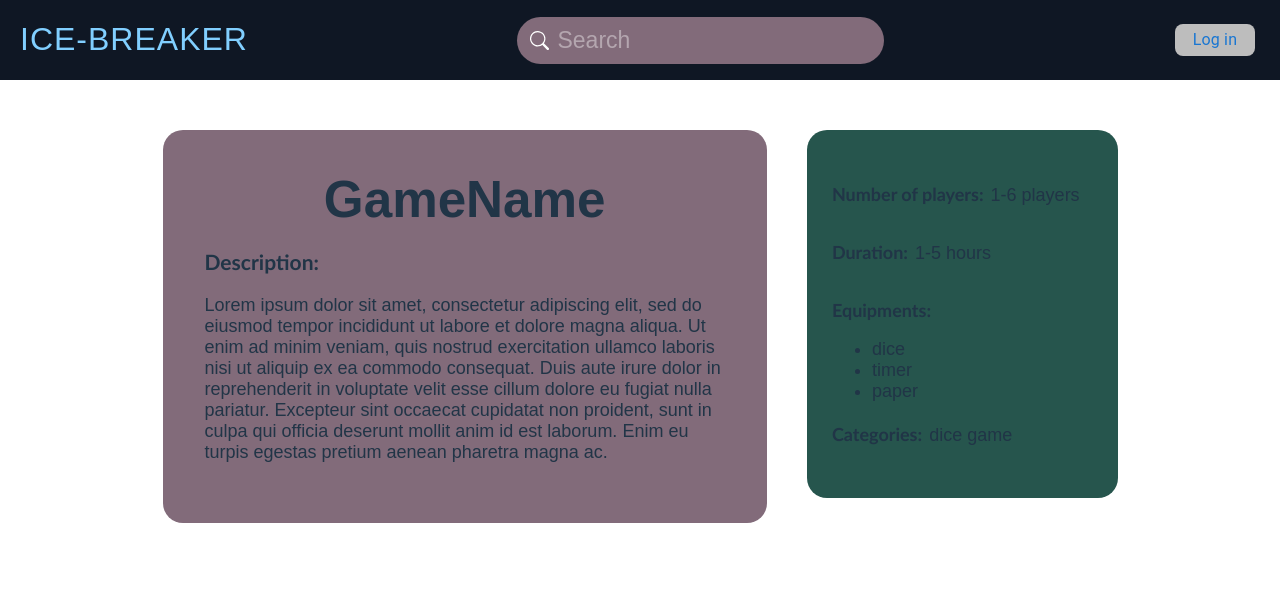
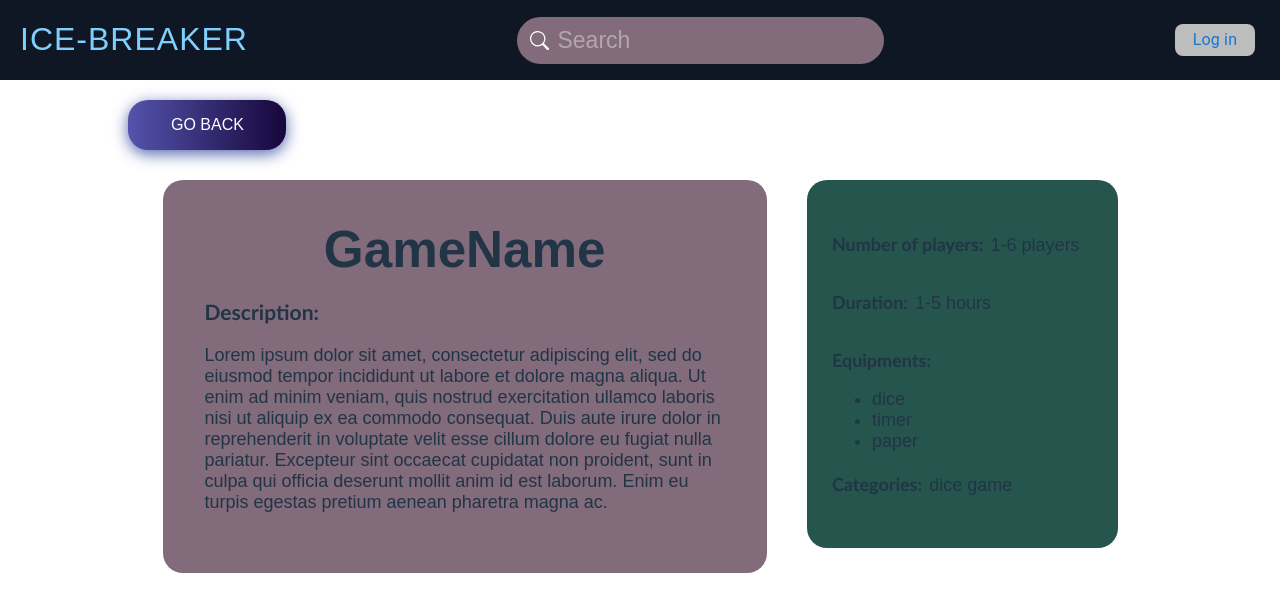
Before and after one commit to art-test-stack/ice-breaker-website, a React (Vite) app in the folder client/: page /games in a window 1280 px wide. Shown: the top 612 px of the page. Built offline with nearby package versions, Linux system fonts and the light colour scheme; no server answers; a web font is replaced by a local one.

Commit message:
feat: react routing
routing for create game with a create game button

Issue: #43

```diff
--- a/client/src/App.css
+++ b/client/src/App.css
@@ -17,18 +17,19 @@
 .gameSection{
   display: flex;
   flex-direction: column;
-  justify-content: center;
   align-items: center;
 }
 
 .gameSectionHeader {
   display: flex;
   justify-content: left;
-  align-items: bottom;
   flex-direction: row;
+  justify-content: space-between;
   margin-top: 20px;
   margin-bottom: 20px;
   margin-left: 10vw;
+  margin-right: 10vw;
+
 }
 
 .gameBox {
--- a/client/src/CreateGamePage/CreateGamePage.css
+++ b/client/src/CreateGamePage/CreateGamePage.css
@@ -9,6 +9,7 @@
 .createGamePageContent{
     display: flex;
     justify-content: center;
+    margin-top: 20px;
 }
 
 #createGameInputBox {
--- a/client/src/pages/PageForGameDescription.tsx
+++ b/client/src/pages/PageForGameDescription.tsx
@@ -4,7 +4,7 @@ import React from 'react';
 import LoginMenu from '../LoginRegisterMenu/LoginMenu.tsx';
 import { Search, SearchProvider } from '../SearchBar/Search.tsx';
 import { Title } from '../Title/Title.tsx';
-import { CategoryDropdown } from '../CategoryDropdown/CategoryDropdown.tsx';
+import GoBack from "../components/atoms/GoBack";
 import { CurrentUserDataProvider } from "../firebase/auth.tsx";
 import GamePage from "../GamePage/GamePage"
 import '../App.css'
@@ -36,6 +36,9 @@ function PageForGameDescription(){
         {/* <div><LoginButton /></div> */}
       </div>
       <div className ="gameSectionHeader">
+      <GoBack onClick={() => {
+                  console.log('go back button clicked');
+              }}/>
       </div>
         <GamePage
               title={gameExample.title}
```
